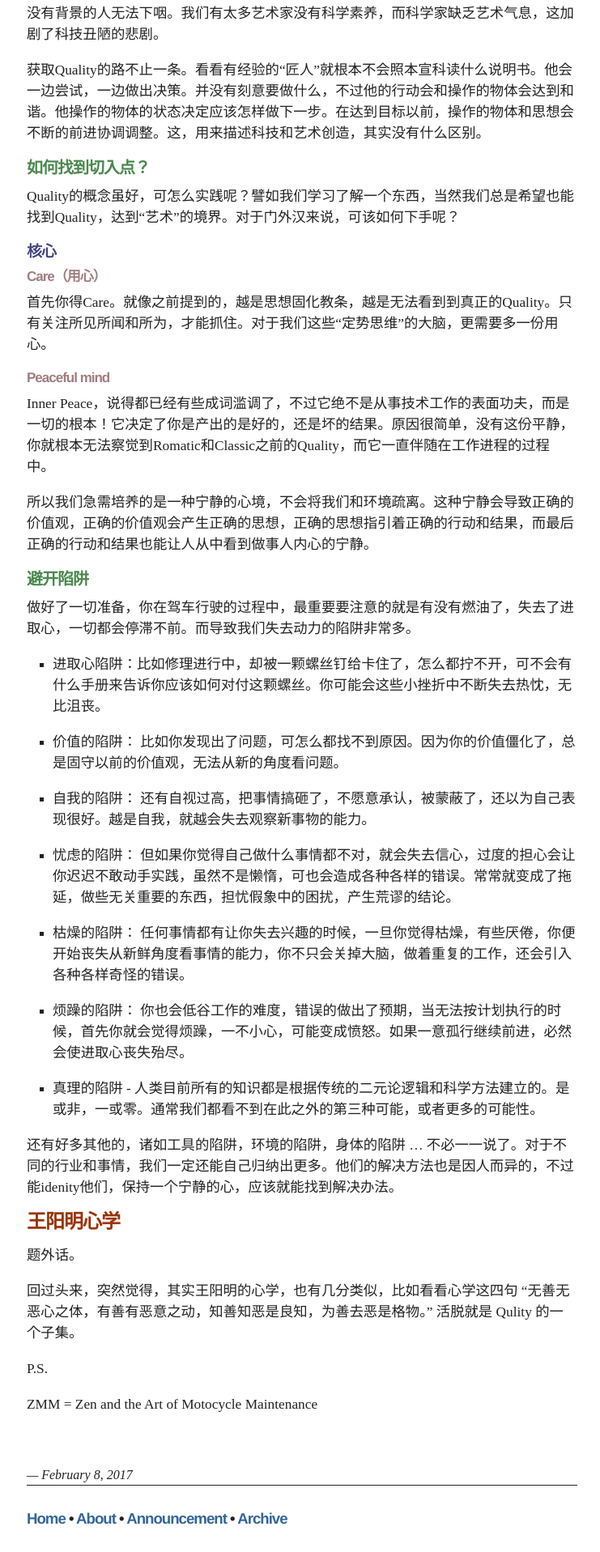
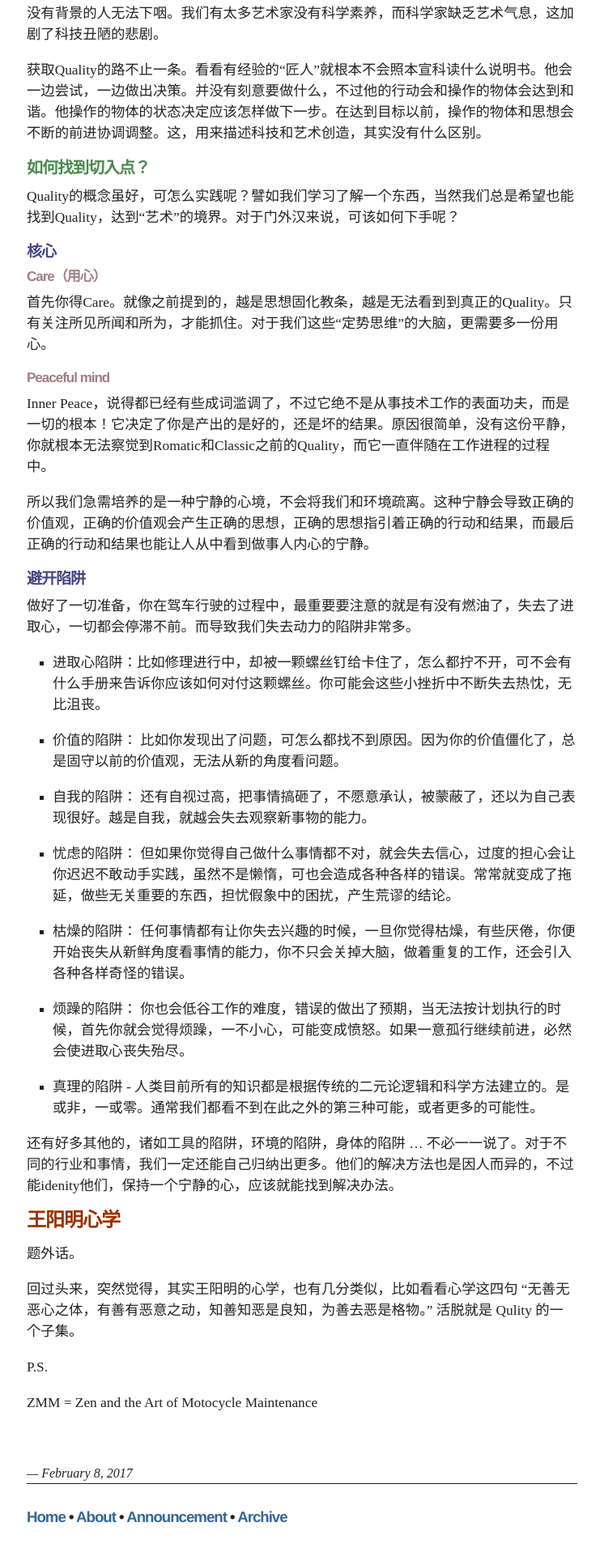
Before and after one commit to villim/villim.github.io, a Jekyll site: the page built from _posts/2017-02-08-review-of-zmm.md, in a window 1280 px wide. Shown: the part 3581-5498 px from the top of the page at 81% size, without its empty margins (142-883 px from the left). Built offline with Jekyll 4.4.1, drawn with Linux system fonts in a browser that asks for light colours; nearby versions of some CDN libraries.

Commit message:
adjust format

```diff
--- a/_posts/2017-02-08-review-of-zmm.md
+++ b/_posts/2017-02-08-review-of-zmm.md
@@ -81,7 +81,7 @@ Inner Peace，说得都已经有些成词滥调了，不过它绝不是从事技
 
 所以我们急需培养的是一种宁静的心境，不会将我们和环境疏离。这种宁静会导致正确的价值观，正确的价值观会产生正确的思想，正确的思想指引着正确的行动和结果，而最后正确的行动和结果也能让人从中看到做事人内心的宁静。
 
-### 避开陷阱
+#### 避开陷阱
 
 做好了一切准备，你在驾车行驶的过程中，最重要要注意的就是有没有燃油了，失去了进取心，一切都会停滞不前。而导致我们失去动力的陷阱非常多。
 
```
